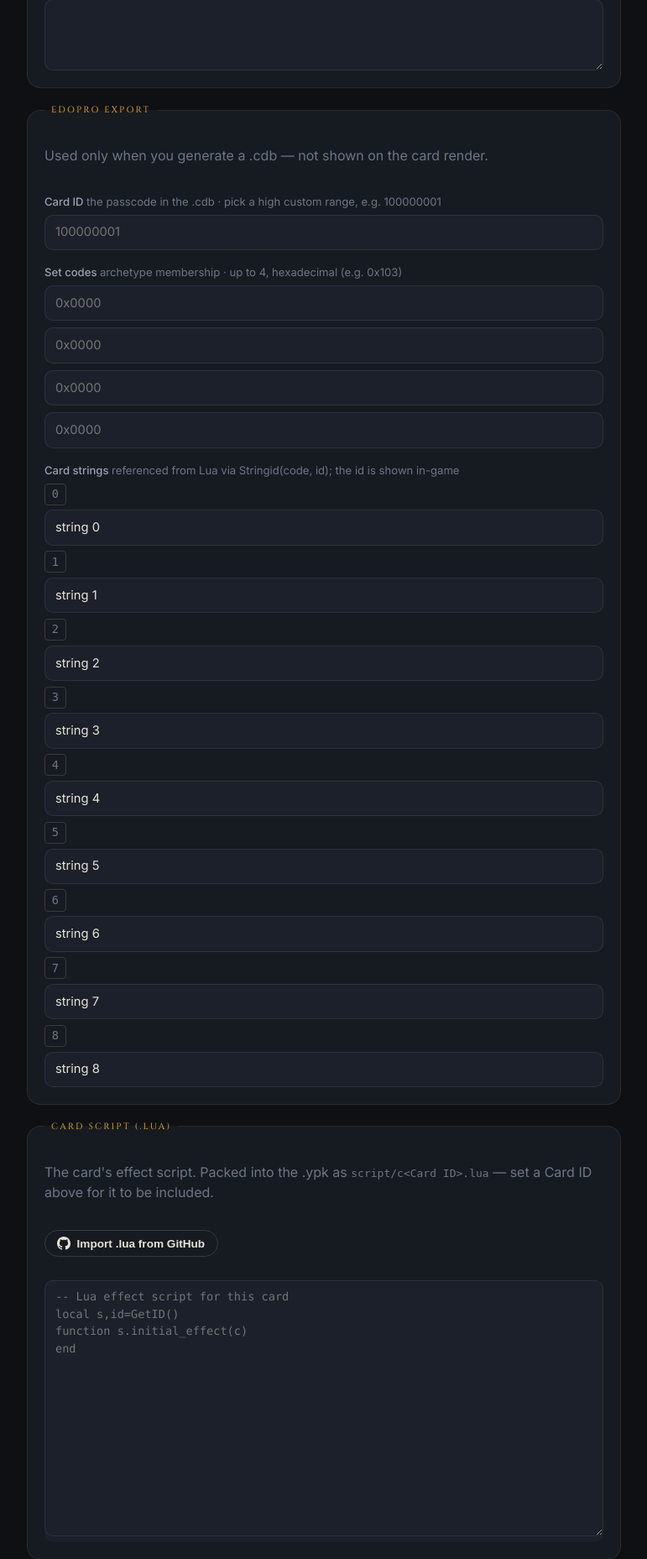
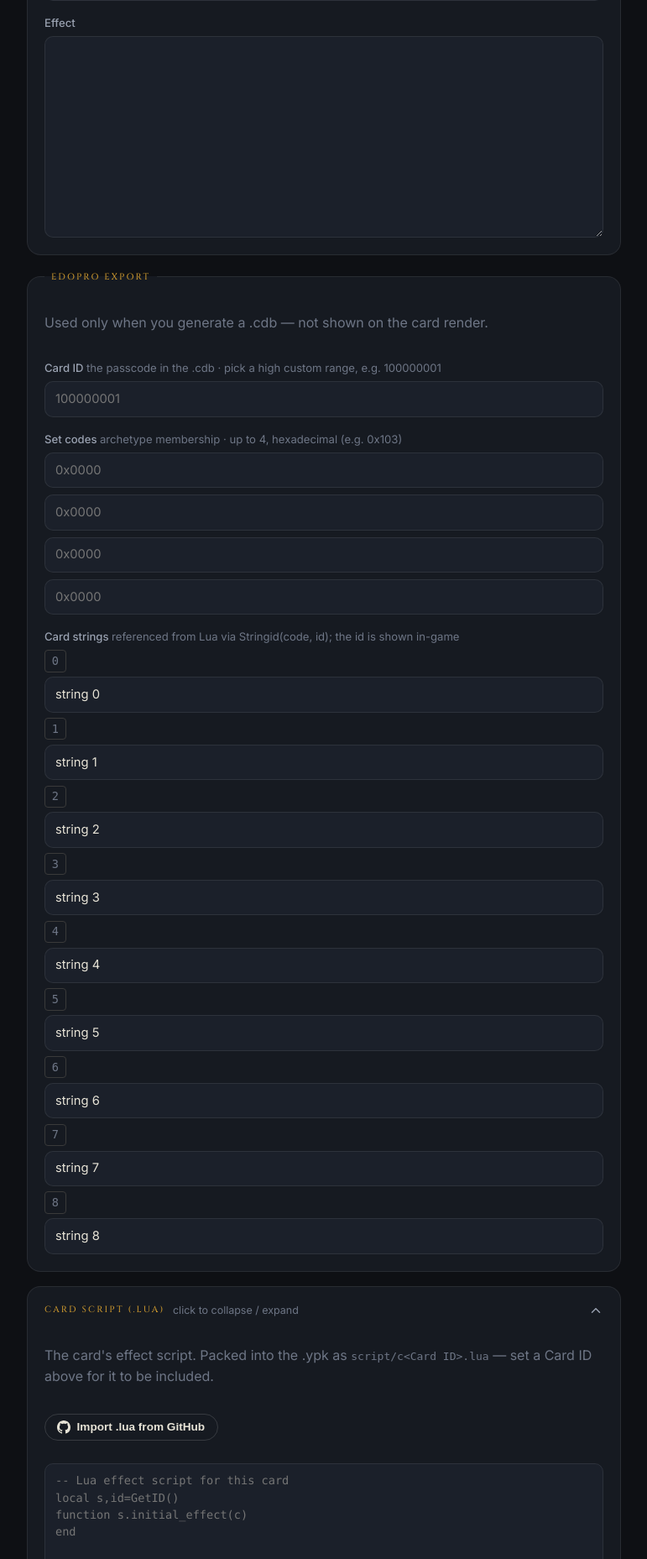
Before and after one commit to YoRepo/Website-TEST, a Flask app: page /cards/new in a window 1280 px wide. Shown: the part 1333-3190 px from the top of the page at 84% size, without its empty margins (434-1205 px from the left). Run offline with Flask 3, Linux system fonts and the light colour scheme; the visitor is signed in with stand-in values (Sample User, id 1); data that the repository does not hold is empty.

Commit message:
Taller effect/condition boxes; collapsible, taller script editor
The card editor's text areas were cramped:
- Conditions boxes (monster + spell/trap/pendulum) go from 2 to 4 rows.
- Effect boxes go from 3 to 10 rows.
- The Lua script editor goes from 14 to 24 rows.

The script editor is now a collapsible <details> (open by default) so it can be
folded away when you're not scripting. It stays a real <details> — the flex
layout lives on an inner body, not the element itself, so native collapsing
isn't broken — and the textarea remains in the DOM and enabled while collapsed,
so its value still submits and the string-reference highlighting and GitHub
import keep working when reopened.

Co-Authored-By: Claude Opus 4.8 <noreply@anthropic.com>
Claude-Session: https://claude.ai/code/session_01FRT5Kx8Zr2j5opuZtgmP1Z

```diff
--- a/static/css/style.css
+++ b/static/css/style.css
@@ -806,6 +806,37 @@ img { max-width: 100%; }
   color: var(--gold-soft);
 }
 
+/* Collapsible "Card script" panel. Looks like a .block but stays a real
+   <details> (no display:flex on the element itself, which would break native
+   collapsing). The flex column lives on the inner body instead. */
+.scriptbox {
+  border: 1px solid var(--hair);
+  border-radius: var(--radius);
+  background: var(--surface);
+  padding: 1.1rem 1.25rem 1.25rem;
+}
+.scriptbox__summary {
+  display: flex; align-items: center; gap: 0.6rem;
+  list-style: none; cursor: pointer; user-select: none;
+}
+.scriptbox__summary::-webkit-details-marker { display: none; }
+.scriptbox__summary:focus-visible {
+  outline: 2px solid var(--gold); outline-offset: 3px; border-radius: 4px;
+}
+.scriptbox__title {
+  font-family: var(--font-brand); font-size: 0.66rem; letter-spacing: 0.2em;
+  text-transform: uppercase; color: var(--gold-soft);
+}
+.scriptbox__hint { font-size: 0.78rem; color: var(--muted-2); }
+.scriptbox__chev {
+  margin-left: auto; flex: none; color: var(--muted);
+  transition: transform 0.2s ease;
+}
+.scriptbox[open] .scriptbox__chev { transform: rotate(180deg); }
+.scriptbox__body {
+  display: flex; flex-direction: column; gap: 1rem; margin-top: 1rem;
+}
+
 .checks { display: flex; flex-wrap: wrap; gap: 1.2rem; }
 .check { display: inline-flex; align-items: center; gap: 0.45rem; font-size: 0.9rem; color: var(--text); cursor: pointer; }
 .check input { accent-color: var(--gold); width: 16px; height: 16px; }
--- a/templates/cards/form.html
+++ b/templates/cards/form.html
@@ -293,11 +293,11 @@
       </div>
       <div class="field">
         <label for="monster_conditions">Conditions / limitations / procedures</label>
-        <textarea id="monster_conditions" name="monster_conditions" rows="2" data-autocircle>{{ data.monster_conditions }}</textarea>
+        <textarea id="monster_conditions" name="monster_conditions" rows="4" data-autocircle>{{ data.monster_conditions }}</textarea>
       </div>
       <div class="field">
         <label for="monster_effect">Effect</label>
-        <textarea id="monster_effect" name="monster_effect" rows="3" data-autocircle>{{ data.monster_effect }}</textarea>
+        <textarea id="monster_effect" name="monster_effect" rows="10" data-autocircle>{{ data.monster_effect }}</textarea>
       </div>
     </fieldset>
 
@@ -306,11 +306,11 @@
       <legend id="boxA-label">Card effect</legend>
       <div class="field">
         <label for="effect_conditions">Conditions / limitations / procedures</label>
-        <textarea id="effect_conditions" name="effect_conditions" rows="2" data-autocircle>{{ data.effect_conditions }}</textarea>
+        <textarea id="effect_conditions" name="effect_conditions" rows="4" data-autocircle>{{ data.effect_conditions }}</textarea>
       </div>
       <div class="field">
         <label for="effect_text">Effect</label>
-        <textarea id="effect_text" name="effect_text" rows="3" data-autocircle>{{ data.effect_text }}</textarea>
+        <textarea id="effect_text" name="effect_text" rows="10" data-autocircle>{{ data.effect_text }}</textarea>
       </div>
     </fieldset>
 
@@ -357,9 +357,20 @@
     </fieldset>
 
     {# ========== Card script (.lua) ========== #}
-    {# No data-section: applies to every card type, so never hidden. #}
-    <fieldset class="block">
-      <legend>Card script (.lua)</legend>
+    {# No data-section: applies to every card type, so never hidden. Collapsible
+       so it can be folded away when you're not scripting; the textarea stays in
+       the DOM and enabled while collapsed, so its value still submits and the
+       string-reference highlighting keeps working when reopened. #}
+    <details class="scriptbox" open>
+      <summary class="scriptbox__summary">
+        <span class="scriptbox__title">Card script (.lua)</span>
+        <span class="scriptbox__hint">click to collapse / expand</span>
+        <svg class="scriptbox__chev" viewBox="0 0 24 24" width="18" height="18" aria-hidden="true">
+          <path fill="none" stroke="currentColor" stroke-width="2" stroke-linecap="round"
+                stroke-linejoin="round" d="M6 9l6 6 6-6"/>
+        </svg>
+      </summary>
+      <div class="scriptbox__body">
         <p class="field__hint">The card's effect script. Packed into the .ypk as
           <code>script/c&lt;Card&nbsp;ID&gt;.lua</code> — set a Card ID above for it to be included.</p>
 
@@ -379,11 +390,12 @@
         </div>
 
         <div class="field">
-        <textarea id="script" name="script" class="codearea" rows="14" spellcheck="false"
+          <textarea id="script" name="script" class="codearea" rows="24" spellcheck="false"
                     autocomplete="off" autocapitalize="off" wrap="off"
                     placeholder="-- Lua effect script for this card&#10;local s,id=GetID()&#10;function s.initial_effect(c)&#10;end">{{ data.script }}</textarea>
         </div>
-    </fieldset>
+      </div>
+    </details>
 
     <div class="cardform__actions">
       <button class="btn" type="submit">{{ 'Save changes' if mode == 'edit' else 'Create card' }}</button>
```
Lines whose indentation alone changed are shown as unchanged.
